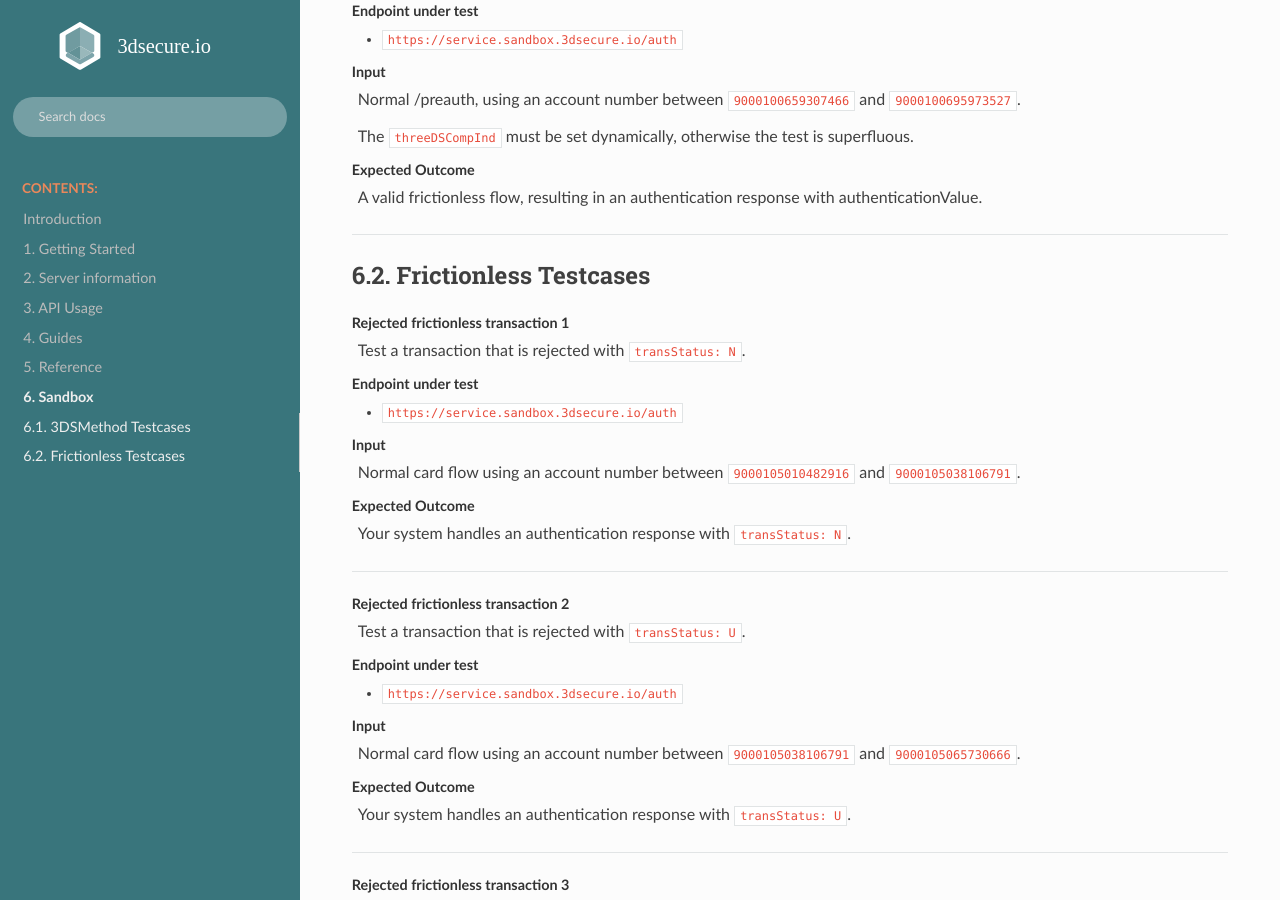
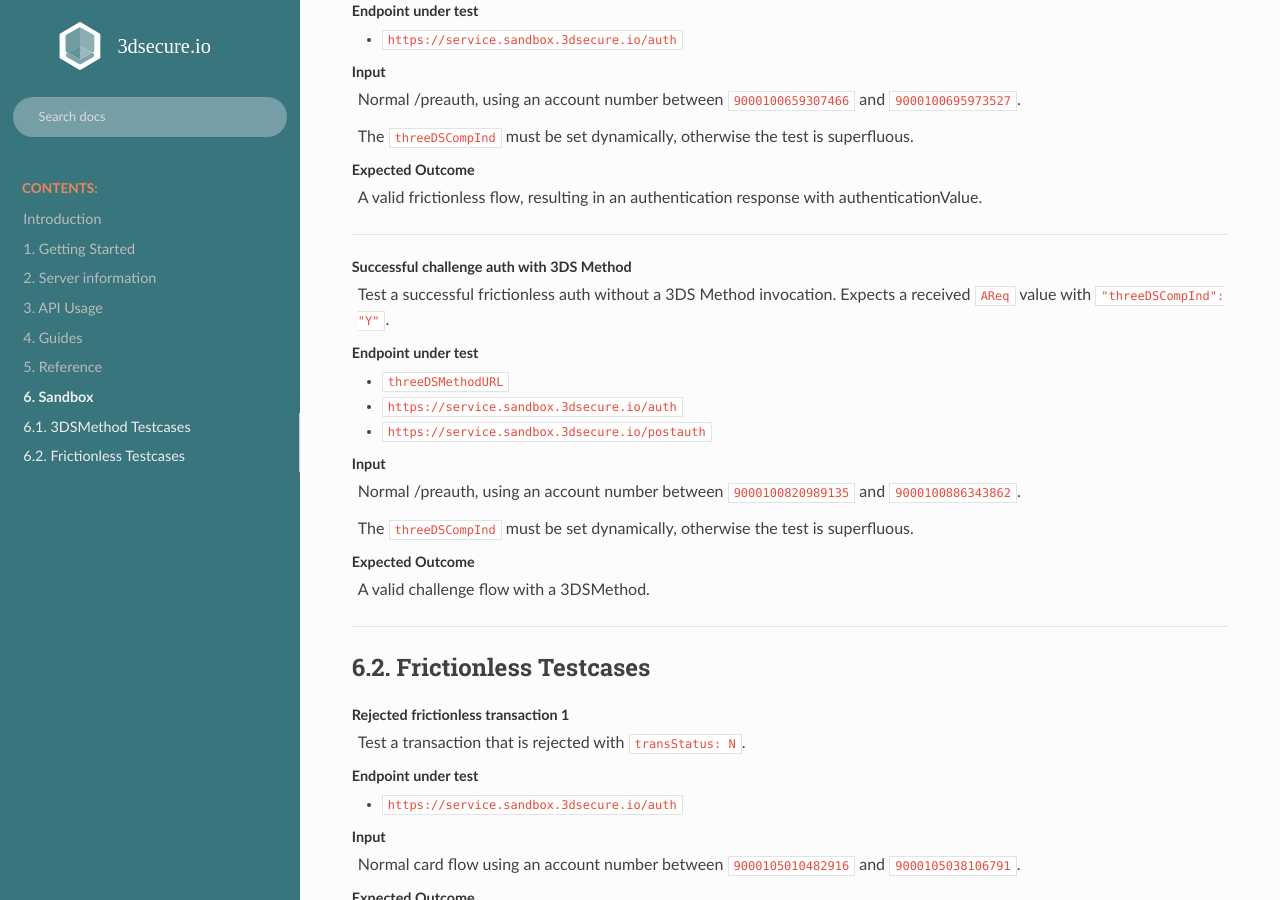
Before and after one commit to clearhaus/3DSv2-api-documentation, a Sphinx documentation site: the page built from source/sandbox.rst, in a window 1280 px wide and 900 px high, scrolled down 1385 px. Built offline with Sphinx 7.4.7 and the Read the Docs theme 2.0.0, drawn with Linux system fonts in a browser that asks for light colours.

Commit message:
Add challenge flow with 3ds method.

```diff
--- a/source/sandbox.rst
+++ b/source/sandbox.rst
@@ -86,6 +86,27 @@ Input
 
 Expected Outcome
   A valid frictionless flow, resulting in an authentication response with authenticationValue.
+
+-----------------
+
+Successful challenge auth with 3DS Method
+  Test a successful frictionless auth without a 3DS Method invocation.  Expects
+  a received ``AReq`` value with ``"threeDSCompInd": "Y"``.
+
+Endpoint under test
+  - ``threeDSMethodURL``
+  - ``https://service.sandbox.3dsecure.io/auth``
+  - ``https://service.sandbox.3dsecure.io/postauth``
+
+Input
+  Normal :ref:`/preauth <preauth-input>`, using an account number between
+  ``9000100820989135`` and ``9000100886343862``.
+
+  The ``threeDSCompInd`` must be set dynamically, otherwise the test is
+  superfluous.
+
+Expected Outcome
+  A valid challenge flow with a 3DSMethod.
 
 -----------------
 
```
